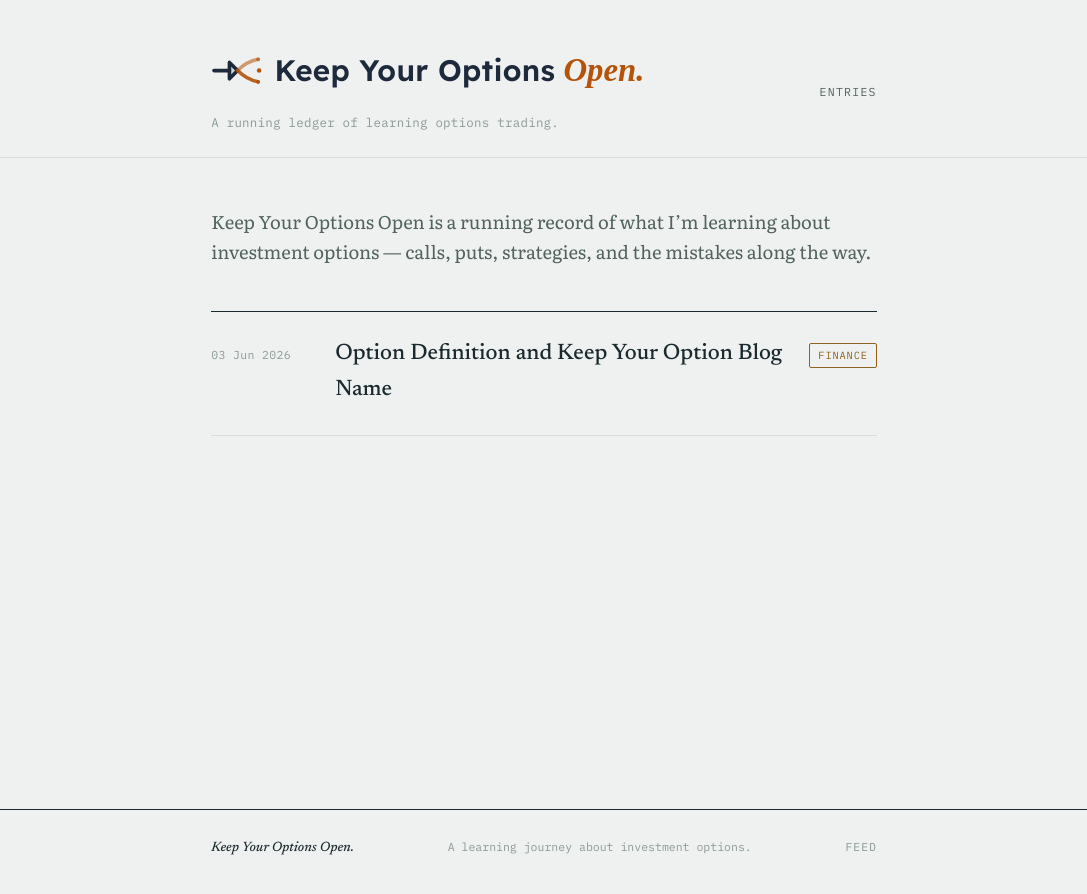
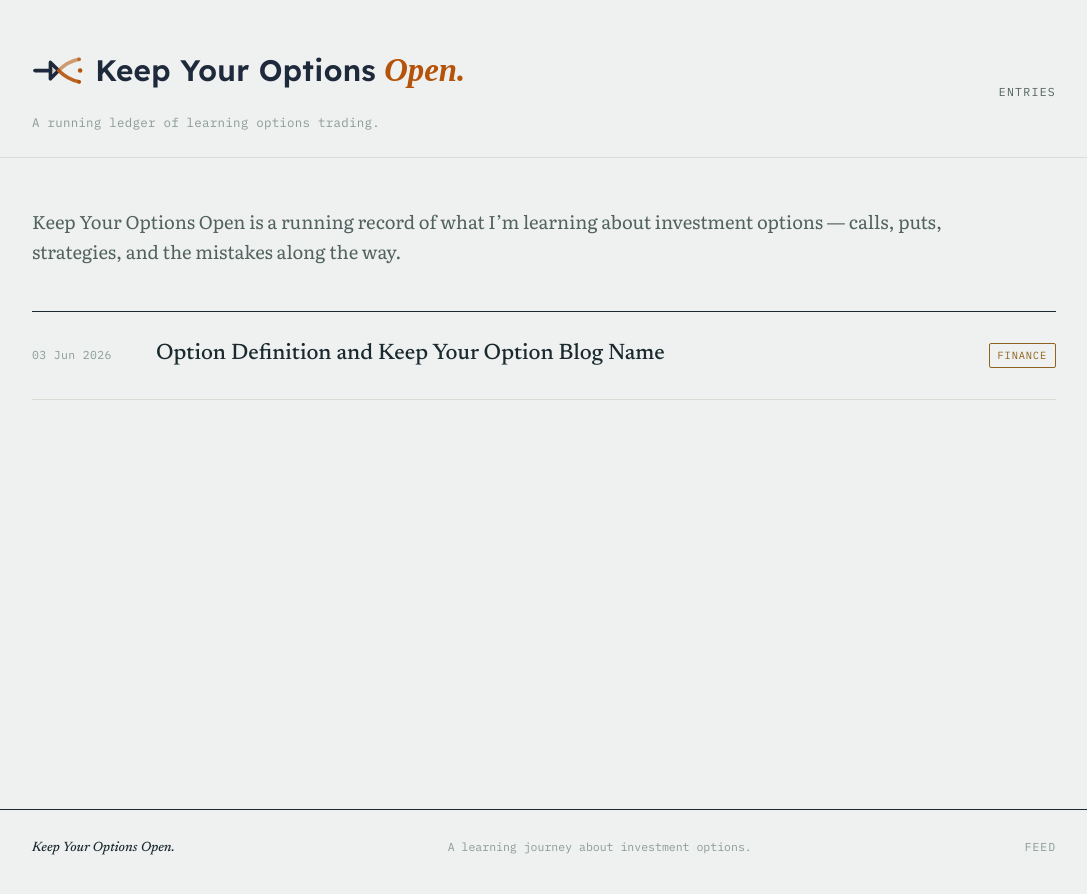
Before and after one commit to Keepyouroptions/keepyouroptions.com, a Jekyll site: the page built from index.md, in a window 1280 px wide. Shown: the top 894 px of the page, without its empty margins (96-1183 px from the left). Built offline with Jekyll 4.4.1, drawn with Linux system fonts in a browser that asks for light colours; some web fonts are replaced.

Commit message:
Add files via upload

```diff
--- a/assets/main.scss
+++ b/assets/main.scss
@@ -25,7 +25,7 @@
   --font-body: "Literata", Georgia, serif;
   --font-mono: "IBM Plex Mono", "SFMono-Regular", Menlo, monospace;
 
-  --measure: clamp(42rem, 30rem + 20vw, 58rem);
+  --measure: min(78vw, 68rem);
   --radius: 2px;
 }
 
@@ -70,7 +70,7 @@ img { max-width: 100%; }
 /* ---------- layout shell ---------- */
 
 .wrap {
-  max-width: clamp(48rem, 26rem + 24vw, 80rem);
+  max-width: min(88vw, 92rem);
   margin: 0 auto;
   padding: 0 clamp(1.25rem, 4vw, 4rem);
   width: 100%;
```
